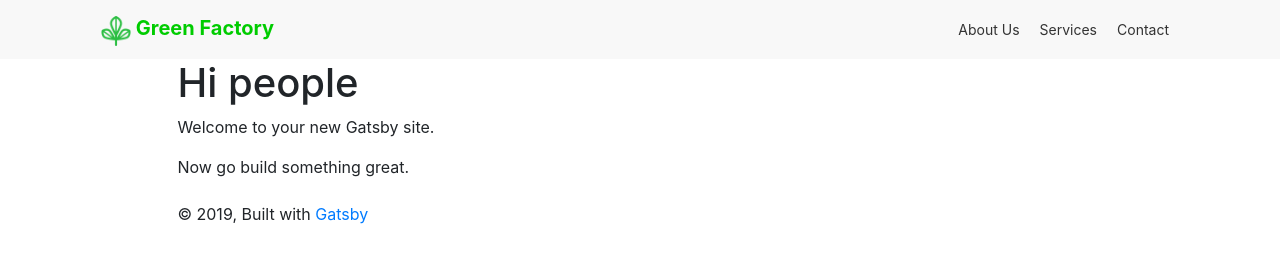
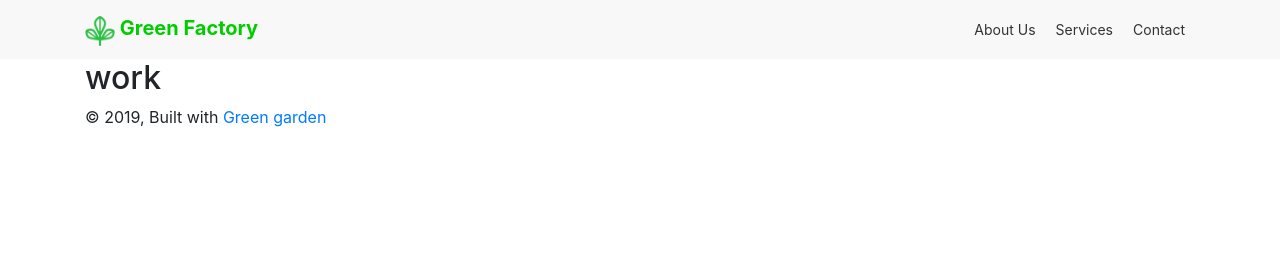
Before and after one commit to vijaykolar/garden, a Gatsby site: page / in a window 1280 px wide. Built offline with nearby package versions, Linux system fonts and the light colour scheme; Gatsby itself is replaced by a stand-in of ours.

Commit message:
Create Footer working on Image section section

```diff
--- /dev/null
+++ b/src/components/Footer.js
@@ -0,0 +1,14 @@
+import React from 'react';
+
+export const Footer = () => {
+    return(
+        <footer>
+          <div className="container">
+            © {new Date().getFullYear()}, Built with
+            {` `}
+            <a href="https://www.gatsbyjs.org">Green garden</a>
+
+          </div>
+      </footer>
+    );
+}
--- /dev/null
+++ b/src/components/SectionTitle.js
@@ -0,0 +1,7 @@
+import React from 'react';
+
+export const SectionTitle = (props) => {
+    return(
+        <h2> {props.title} </h2>
+    );
+}
--- a/src/components/header.js
+++ b/src/components/header.js
@@ -7,7 +7,8 @@ import './header.css';
 const Header = ({ siteTitle }) => (
   <header style={{ background: `#f8f8f8` }}  className="header">
     <div className="container">
-      <nav className="navbar navbar-expand-lg">
+
+      <nav className="navbar px-0 navbar-expand-lg">
          <Link to="/" className="logo">
           <img src={logo} alt='logo' className="logo__img"/>
           <span className="logo__text"> green factory </span>
--- a/src/components/layout.js
+++ b/src/components/layout.js
@@ -10,6 +10,7 @@ import PropTypes from "prop-types"
 import { StaticQuery, graphql } from "gatsby"
 
 import Header from "./header";
+import { Footer } from "./Footer";
 import '../../node_modules/bootstrap/dist/css/bootstrap.min.css';
 import "./layout.css"
 
@@ -25,24 +26,14 @@ const Layout = ({ children }) => (
       }
     `}
     render={data => (
-      <>
+      <React.Fragment>
         <Header siteTitle="Garden" />
-        <div
-          style={{
-            margin: `0 auto`,
-            maxWidth: 960,
-            padding: `0px 1.0875rem 1.45rem`,
-            paddingTop: 0,
-          }}
-        >
+
           <main>{children}</main>
-          <footer>
-            © {new Date().getFullYear()}, Built with
-            {` `}
-            <a href="https://www.gatsbyjs.org">Gatsby</a>
-          </footer>
-        </div>
-      </>
+
+        <Footer />
+
+      </React.Fragment>
     )}
   />
 )
--- a/src/pages/index.js
+++ b/src/pages/index.js
@@ -3,17 +3,18 @@ import { Link } from "gatsby"
 
 import Layout from "../components/layout"
 import Image from "../components/image"
-import SEO from "../components/seo"
+import SEO from "../components/seo";
+import { SectionTitle } from '../components/SectionTitle';
 
 const IndexPage = () => (
   <Layout>
     <SEO title="Home" keywords={[`Garden`, `Vertical garden`, `Garden providers`]} />
-    <h1>Hi people</h1>
-    <p>Welcome to your new Gatsby site.</p>
-    <p>Now go build something great.</p>
-    <div style={{ maxWidth: `300px`, marginBottom: `1.45rem` }}>
-      {/* <Image /> */}
-    </div>
+    <section>
+      <div className="container">
+        <SectionTitle title="work"/>
+
+      </div>
+    </section>
   </Layout>
 )
 
```
